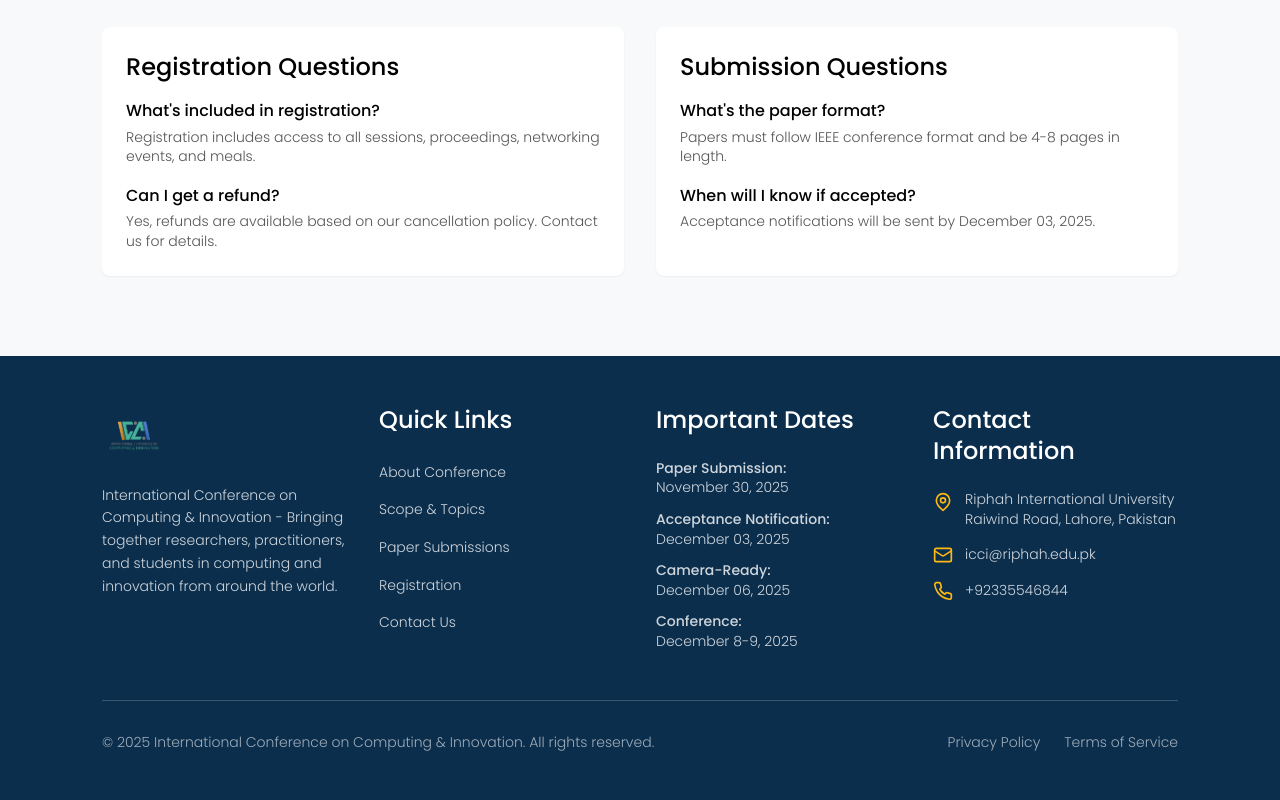
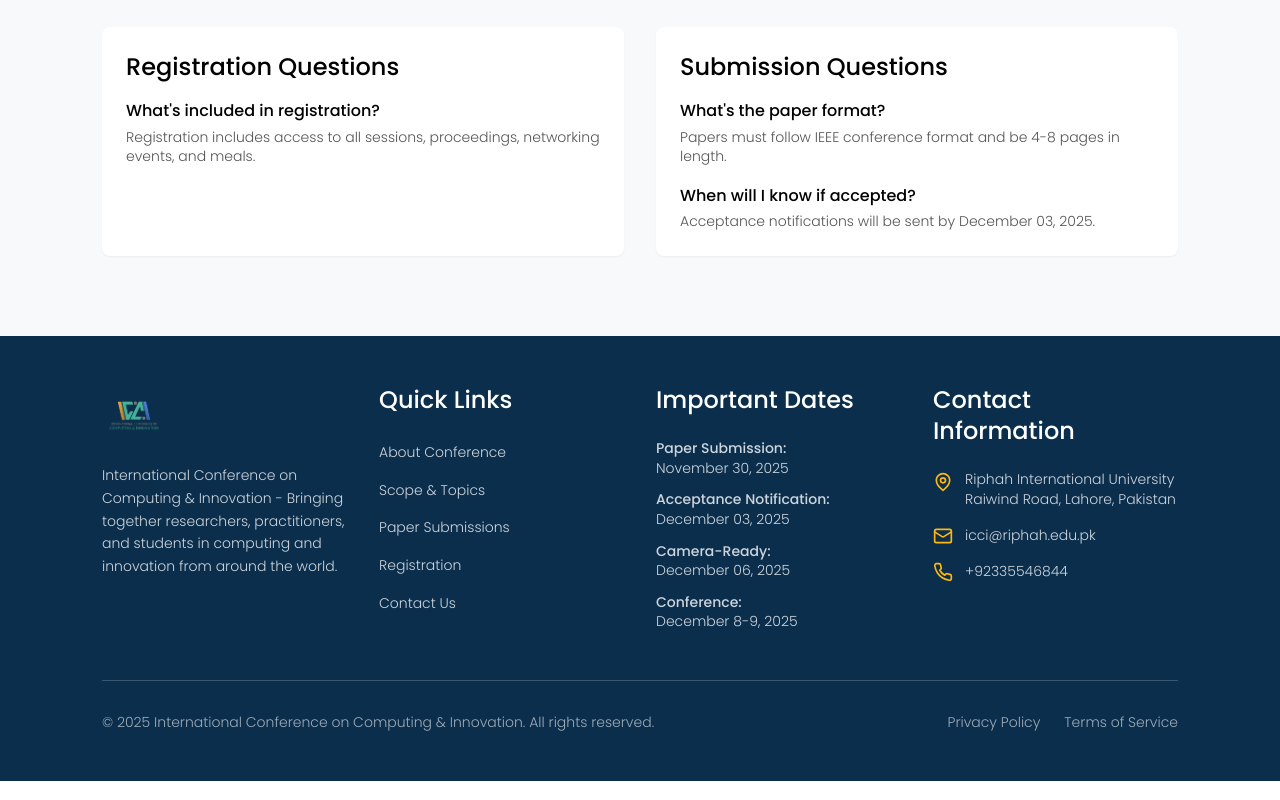
Before and after one commit to haroon147/icci-25, a React (Vite) app in the folder frontend/: page /contact in a window 1280 px wide. Shown: the part 2571-3371 px from the top of the page. Built offline with nearby package versions, Linux system fonts and the light colour scheme.

Commit message:
Update Home and Contact pages

```diff
--- a/frontend/src/pages/Contact.jsx
+++ b/frontend/src/pages/Contact.jsx
@@ -348,12 +348,7 @@ export default function Contact() {
                     Registration includes access to all sessions, proceedings, networking events, and meals.
                   </p>
                 </div>
-                <div>
-                  <h4 className="font-medium text-text-primary mb-1">Can I get a refund?</h4>
-                  <p className="text-small text-text-secondary">
-                    Yes, refunds are available based on our cancellation policy. Contact us for details.
-                  </p>
-                </div>
+
               </div>
             </div>
 
--- a/frontend/src/pages/Home.jsx
+++ b/frontend/src/pages/Home.jsx
@@ -6,7 +6,7 @@ export default function Home() {
     {
       name: "MetaMelon",
       logo: "https://metamelon.org/wp-content/uploads/2024/09/metamelon-logo.webp",
-      description: "Amazon Web Services CommunitMeta Melon are committed to providing cutting-edge, scalable technological solutions",
+      description: "Meta Melon are committed to providing cutting-edge, scalable technological solutions",
       website: "https://metamelon.org/"
     },
 
```
